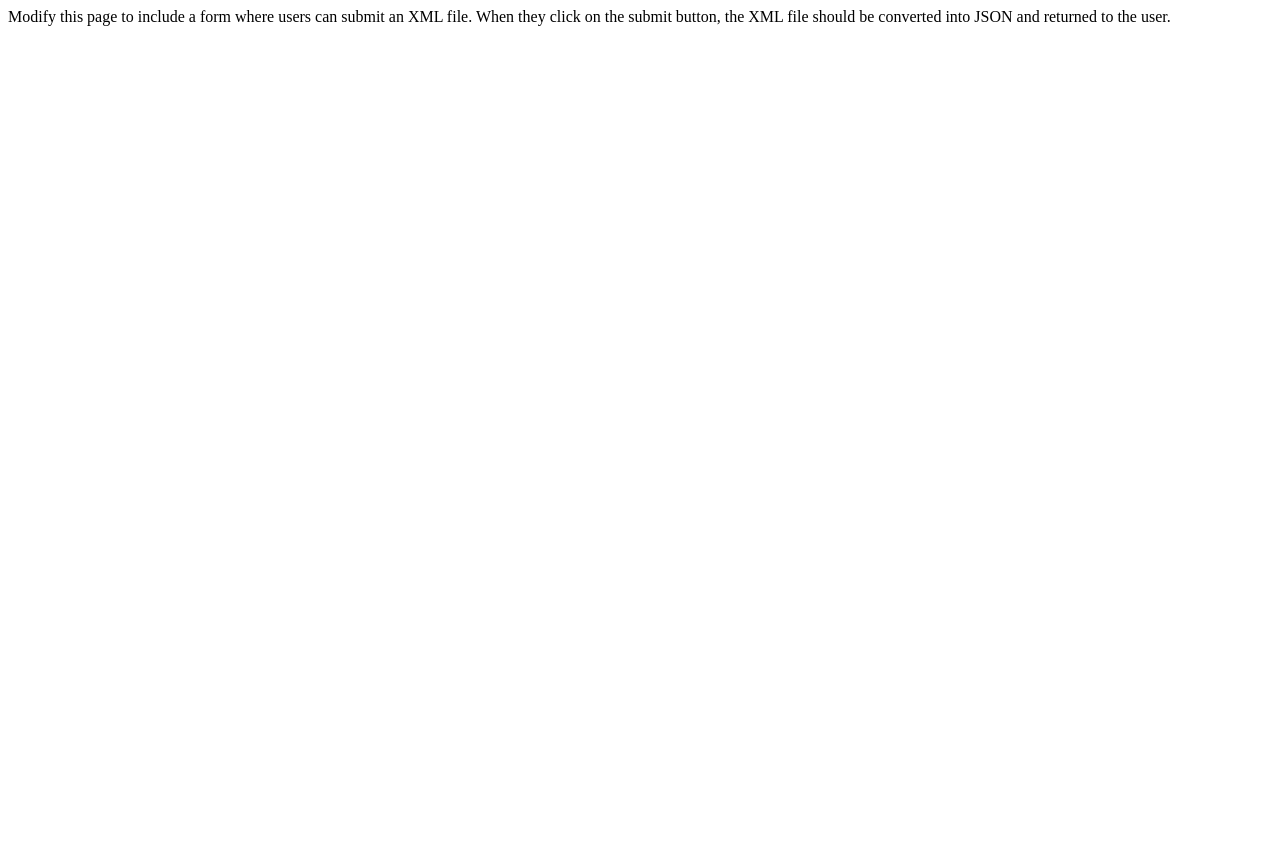
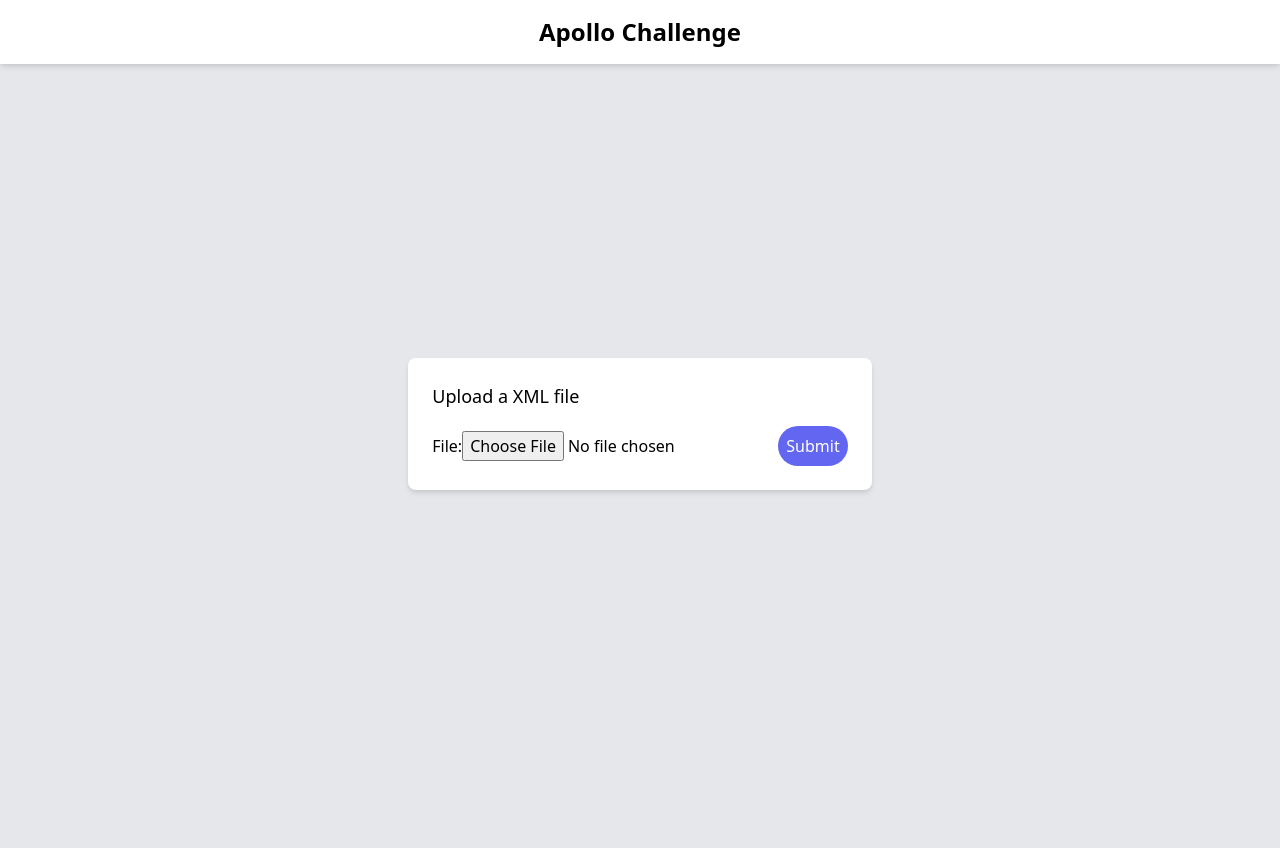
Before and after one commit to lerrua/apollo-xml-converter, a Django app: page /connected/ in a window 1280 px wide. Before the commit the page ends 26 px from the top, so only its background shows below. Run offline with Django 3.2, Linux system fonts and the light colour scheme.

Commit message:
Change the page use new form and add a tailwind default template

```diff
--- /dev/null
+++ b/templates/base.html
@@ -0,0 +1,20 @@
+<!DOCTYPE html>
+<html lang="en">
+<head>
+    <meta charset="UTF-8">
+    <meta name="viewport" content="width=device-width, initial-scale=1.0">
+    <link href="https://unpkg.com/tailwindcss@^2/dist/tailwind.min.css" rel="stylesheet">
+    <title>Apollo Back-End Engineering Challenge</title>
+</head>
+<body class="bg-gray-200">
+  <header class="fixed top-0 bg-white w-full shadow-md">
+    <div class="container mx-auto p-4 flex items-center justify-center">
+      <h1 class="text-2xl font-bold">Apollo Challenge</h1>
+    </div>
+  </header>
+  <main class="container mx-auto p-6">
+    {% block content %}
+    {% endblock %}
+  </main>
+</body>
+</html>
--- a/templates/upload_page.html
+++ b/templates/upload_page.html
@@ -1,10 +1,15 @@
-<html>
-    <head></head>
-    <body>
-        <p>
-            Modify this page to include a form where users can submit an XML file.
-            When they click on the submit button, the XML file should be converted into JSON and
-            returned to the user.
-        </p>
-    </body>
-</html>
+{% extends 'base.html' %}
+
+{% block content %}
+    <div class="flex items-center justify-center h-screen">
+        <form url="/api/converter/convert/" class="bg-white p-6 rounded-lg shadow-md" method="post" enctype="multipart/form-data">
+            {% csrf_token %}
+            <h2 class="text-lg font-medium mb-4">Upload a XML file</h2>
+            {{ form }}
+            <!-- <div class="mb-4"> -->
+            <!--     <input type="file" name="file" required class="border p-2 w-full"> -->
+            <!-- </div> -->
+            <button class="bg-indigo-500 text-white p-2 rounded-full hover:bg-indigo-600">Submit</button>
+        </form>
+    </div>
+{% endblock %}
```
